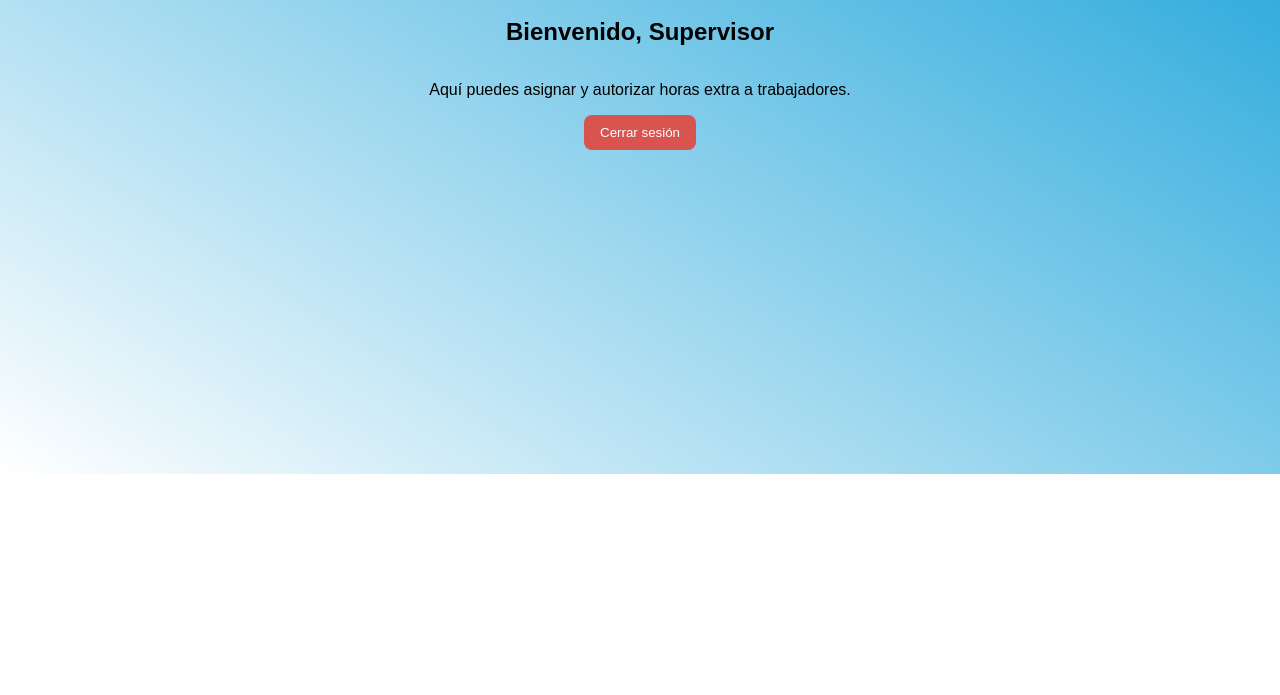
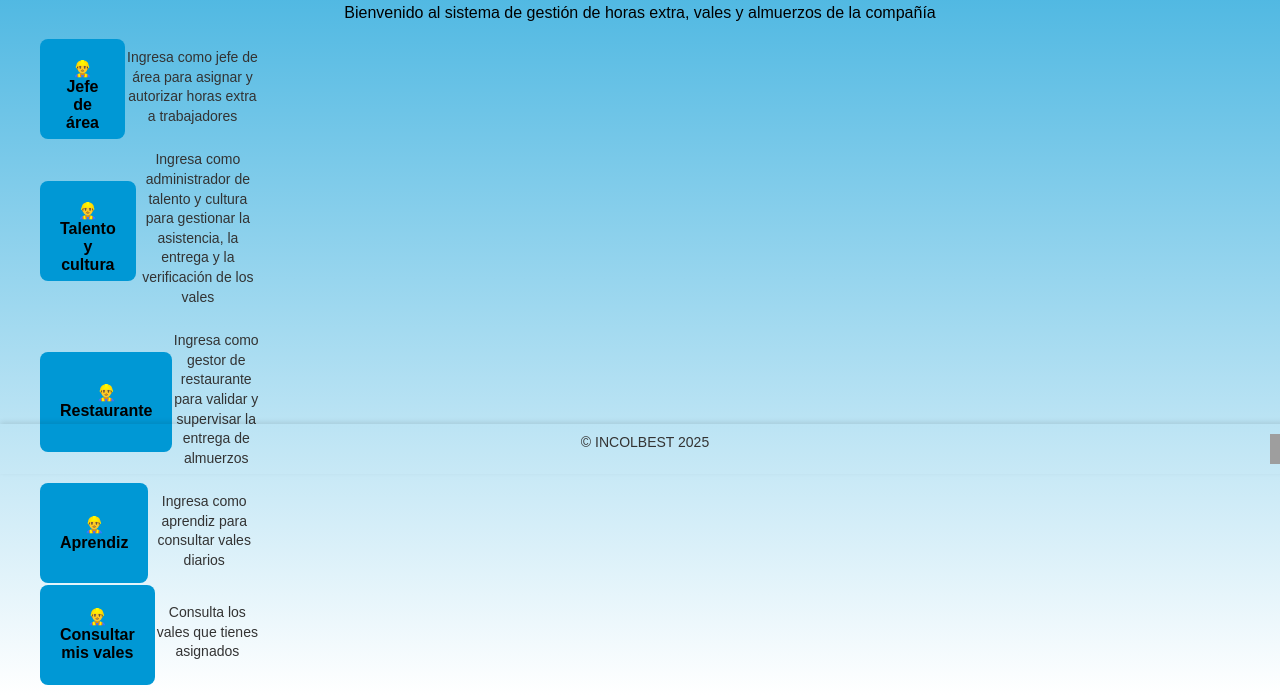
Before and after one commit to dylanchos8/proyecto-vales, a plain HTML site: page interfazPrincipal.html in a window 1280 px wide. Shown: the part 326-1021 px from the top of the page. Before the commit the page ends 800 px from the top, so only its background shows below. Drawn offline with Linux system fonts and the light colour scheme; grey boxes are pictures that could not be loaded.

Commit message:
Refactor HTML structure and styles for interface

```diff
--- a/interfazPrincipal.html
+++ b/interfazPrincipal.html
@@ -3,69 +3,117 @@
   <head>
     <base target="_top">
     <style>
-    body {
-        font-family: Arial, sans-serif;
+      .boton {
         display: flex;
-        flex-direction: column;
+        flex-direction: row;
+        align-items: center;
         justify-content: center;
-        align-items: center;
-        height: 100vh;
-        margin: 0;
-        background: linear-gradient(to bottom left, #0098d5, #ffffff);
+        text-align: center;
+        max-width: 220px;
+      }
+      .boton button {
+        background-color: #0098d5;
+        color: black;
+        padding: 20px;
+        width: 200px;
+        height: 100px;
+        border: none;
+        border-radius: 8px;
+        font-size: 16px;
+        font-weight: bold;
+        cursor: pointer;
+        transition: all 0.3s;
         text-align: center;
       }
-  </style>
+      .boton button:hover {
+        background-color: #007bb3;
+      }
+      .boton p {
+        margin-top: 10px;
+        font-size: 14px;
+        line-height: 1.4;
+        color: #333;
+      }
+      #footer {
+        display: flex;
+        justify-content: space-between;
+        position: fixed;
+        bottom: 0;
+        left: 0;
+        width: 100%;
+        padding: 10px 20px;
+        box-shadow: 0 -2px 5px rgba(0,0,0,0.1);
+      }
+      #footer .copy {
+        flex: 1;
+        text-align: center;
+        font-size: 14px;
+        color: #333;
+      }
+      #footer .img {
+        width: 30px;
+        height: 30px;
+      }
+      .hidden { display: none; }
+      input { width: 100%; padding: 10px; margin: 10px 0; border: 1px solid #ccc; border-radius: 4px; }
+      .login-form { max-width: 400px; margin: 20px auto; padding: 20px; background: white; border-radius: 8px; box-shadow: 0 0 10px rgba(0,0,0,0.1); }
+      .animate-spin { animation: spin 1s linear infinite; }
+      @keyframes spin { 0% { transform: rotate(0deg); } 100% { transform: rotate(360deg); } }
+    </style>
+
+    <script>
+
+    function IrLogin() {
+      google.script.run
+      .withSuccessHandler(function(html) {
+        document.body.innerHTML = html;
+        })
+
+        .loadLogin();
+      }
+</script>
   </head>
-  <body>
+  <body style="margin:10px; font-family:Arial, sans-serif; background:linear-gradient(to bottom, #0098d5, #ffffff); min-height:100vh; display:flex; flex-direction:column; align-items:center; justify-content:flex-start;">
 
-    <!-- Modal de confirmación -->
-    <div id="modalCerrarSesion"
-     style="display:none; position:fixed; top:0; left:0; width:100%; height:100%;
-            background-color:rgba(0,0,0,0.5); backdrop-filter:blur(2px);
-            justify-content:center; align-items:center; z-index:9999;">
-            <div style="background:white; padding:30px 40px; border-radius:12px; text-align:center;
-              box-shadow:0 4px 20px rgba(0,0,0,0.2); width:300px;">
-              <h3 style="margin-top:0; color:#0f172a;">¿Seguro que quieres cerrar sesión?</h3>
-              <div style="margin-top:20px; display:flex; justify-content:center; gap:15px;">
-                <button onclick="confirmarCerrarSesion()"
-                style="background-color:#d9534f; color:white; border:none; padding:10px 18px;
-                     border-radius:8px; cursor:pointer; font-weight:600;">Sí, cerrar
-                </button>
+    <div id="container" style="justify-content:center;">
+      <div id="header" style="display:flex; flex-direction:column; align-items:center; justify-content:center; text-align:center;">
+        <div class="imagen" style="background-color:#ffffff; border-radius:8px; width: 1200px;">
+          <img src="https://www.incolbest.com/fileadmin/incolbest/img/ld/bloques-logo.png">
+        </div>
+        <p>Bienvenido al sistema de gestión de horas extra, vales y almuerzos de la compañía</p>
+      </div>
 
-                <button onclick="cancelarCerrarSesion()"
-                style="background-color:#ccc; color:#333; border:none; padding:10px 18px;
-                border-radius:8px; cursor:pointer; font-weight:600;">Cancelar
-                </button>
-              </div>
-            </div>
+      <div id="botones">
+        <div class="boton">
+          <button onclick="IrLogin('jefeArea')">👷‍♂️ <br>Jefe de área</button>
+          <p>Ingresa como jefe de área para asignar y autorizar horas extra a trabajadores</p>
+        </div>
+        <div class="boton">
+          <button onclick="IrLogin('talento')">👷‍♂️<br>Talento y cultura</button>
+          <p>Ingresa como administrador de talento y cultura para gestionar la asistencia, la entrega y la verificación de los vales</p>
+        </div>
+        <div class="boton">
+          <button onclick="IrLogin('restaurante')">👷‍♂️<br>Restaurante</button>
+          <p>Ingresa como gestor de restaurante para validar y supervisar la entrega de almuerzos</p>
+        </div>
+        <div class="boton">
+          <button onclick="IrLogin('aprendiz')">👷‍♂️ <br>Aprendiz</button>
+          <p>Ingresa como aprendiz para consultar vales diarios</p>
+        </div>
+        <div class="boton">
+          <button onclick="IrLogin('consultarVales')">👷‍♂️ <br>Consultar mis vales</button>
+          <p>Consulta los vales que tienes asignados</p>
+        </div>
+      </div>
     </div>
 
 
 
-
-
-    <h2>Bienvenido, Supervisor</h2>
-    <p>Aquí puedes asignar y autorizar horas extra a trabajadores.</p>
-    <!-- Agrega funcionalidades aquí, ej. tablas para gestionar horas -->
-    <button onclick="cerrarSesion()"
-        style="background-color:#d9534f; color:white; padding:10px 16px; border:none; border-radius:8px; cursor:pointer;">Cerrar sesión
-</button>
-
-
-
-    <script>
-  function cerrarSesion() {
-    if (confirm("¿Seguro que deseas cerrar sesión?")) {
-      // Opcional: limpiar cualquier almacenamiento local (si lo usas)
-      localStorage.clear();
-      sessionStorage.clear();
-
-      // Redirigir al login principal
-      const BASE_URL = 'https://script.google.com/macros/s/AKfycbyKKm-ONYVXEVg9g4kvIDEAZw7pU2FljvfcqeGl1Hw/exec';
-      window.top.location.href = BASE_URL; // vuelve al login.html
-    }
-  }
-</script>
-
+    <div id="footer">
+      <div class="copy">&copy; INCOLBEST 2025</div>
+      <div class="img">
+        <img src="https://autopartes.somosgrupo-a.com/fileadmin/templates/img/slide-mapas-autopartes.png" style="width:30px; height:30px;">
+      </div>
+    </div>
   </body>
 </html>
```
